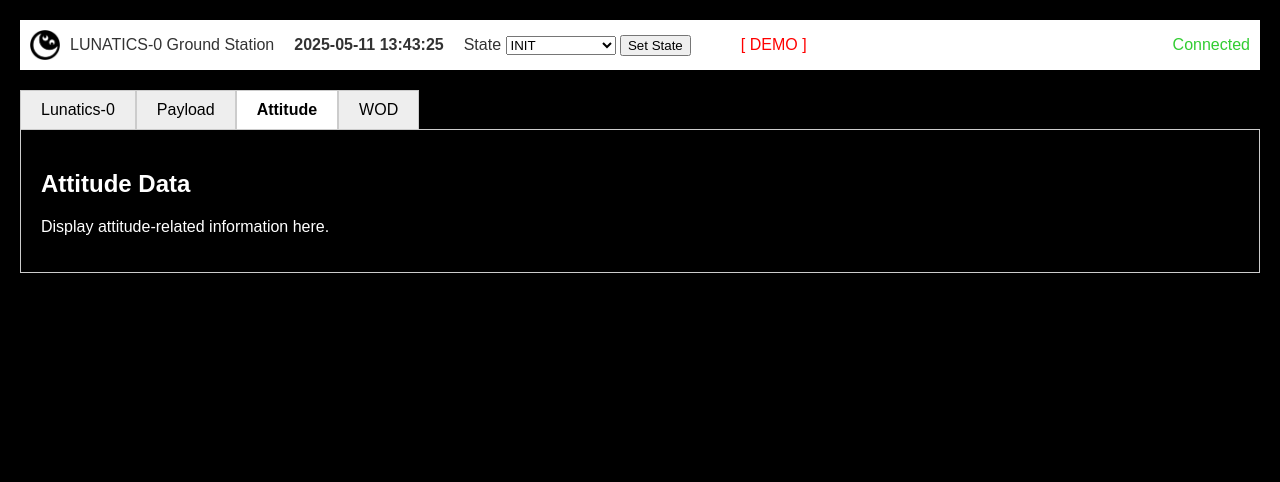
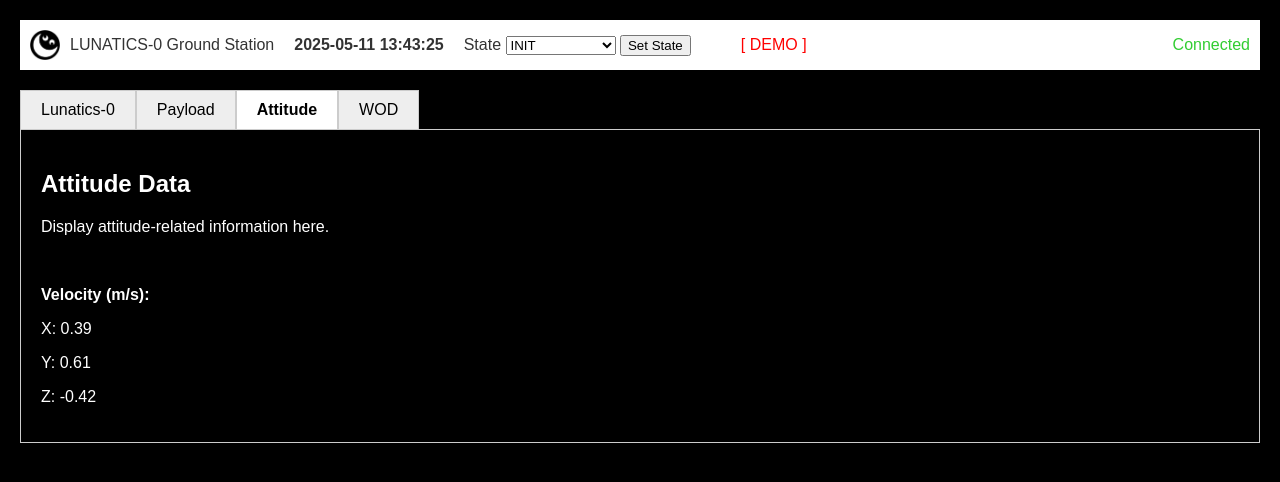
Before and after one commit to James-h-1969/space-ground-station, a Flask app: page / in a window 1280 px wide, after a click on "Attitude". Shown: the top 482 px of the page. Run offline with Flask 3, Linux system fonts and the light colour scheme.

Commit message:
Added attitude velocity stuff

```diff
--- a/src/static/templates/index.html
+++ b/src/static/templates/index.html
@@ -50,6 +50,16 @@
     <div id="attitude" class="tab-content">
         <h2>Attitude Data</h2>
         <p>Display attitude-related information here.</p>
+        <canvas id="satelliteCanvas" width="800" height="400"></canvas>
+
+    <div class="velocity-display">
+        <p><strong>Velocity (m/s):</strong></p>
+        <p>X: <span id="velX">0.00</span></p>
+        <p>Y: <span id="velY">0.00</span></p>
+        <p>Z: <span id="velZ">0.00</span></p>
+    </div>
+    <script src="https://cdnjs.cloudflare.com/ajax/libs/three.js/r128/three.min.js"></script>
+    <script src="{{ url_for('static', filename='frontend/graphs/attitude.js') }}"></script>
     </div>
     <div id="wod" class="tab-content">
         <h2>WOD Data</h2>
```
